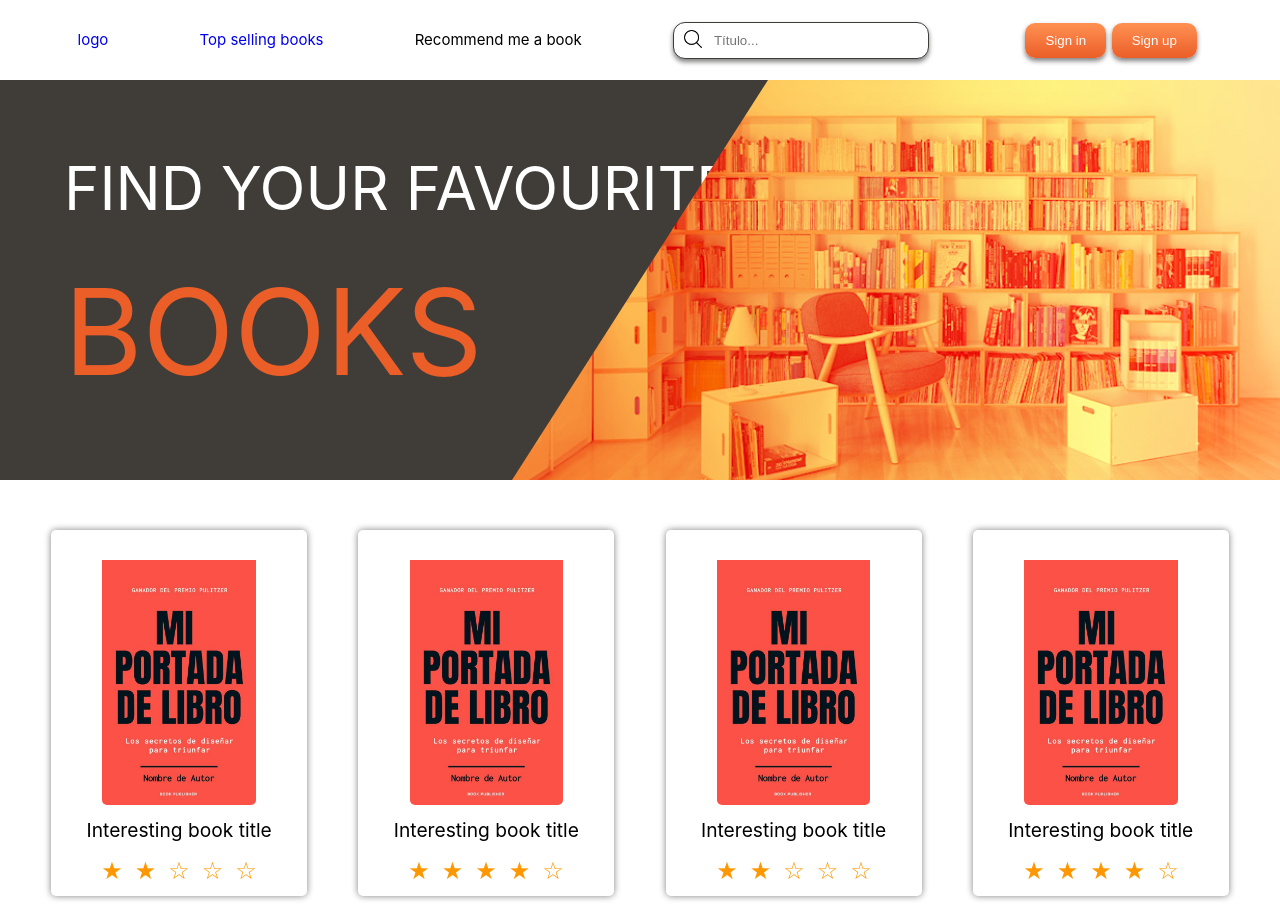
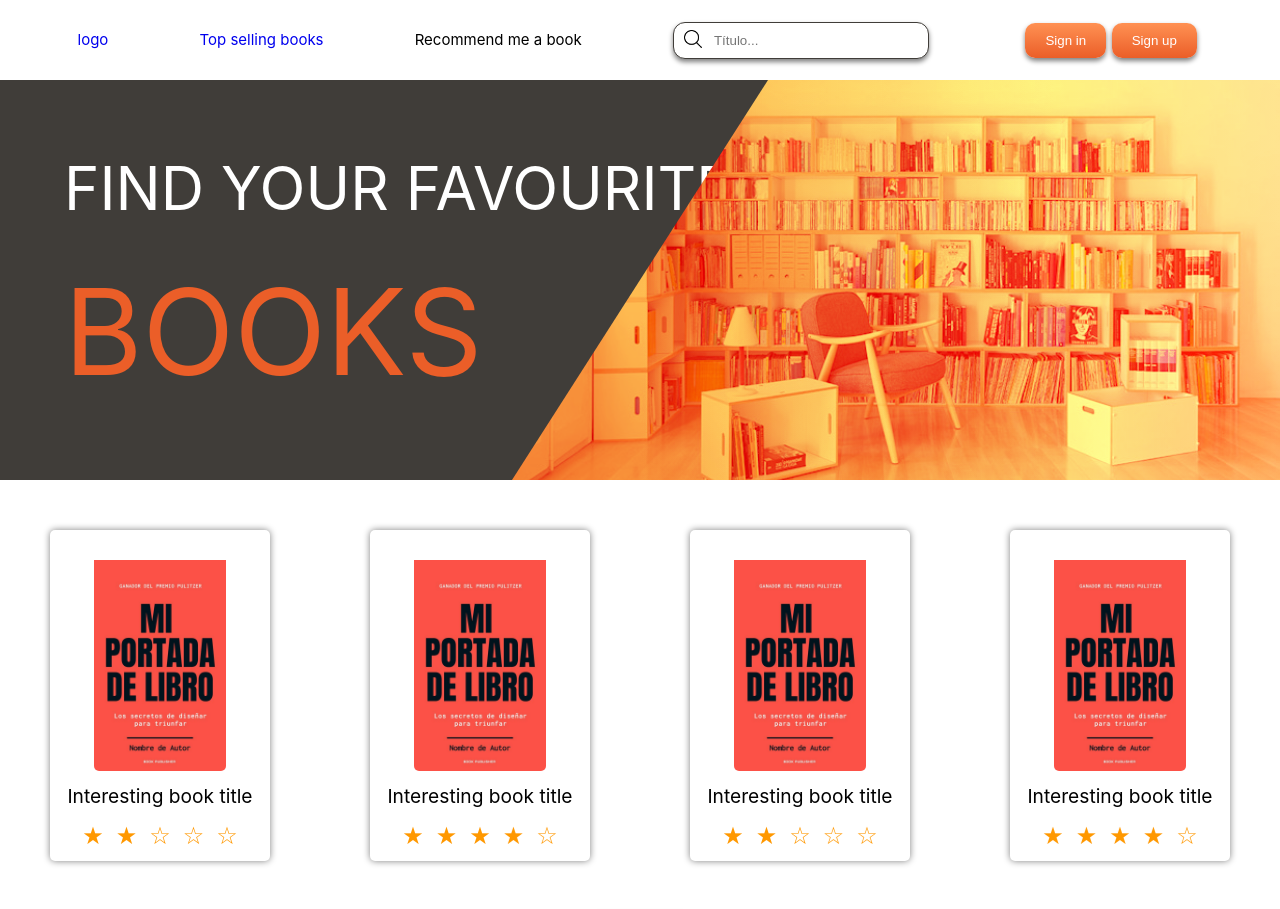
Before and after one commit to mgg709/BookWise, a Vue app in the folder frontend/bookwise-front/: page / in a window 1280 px wide. Shown: the top 909 px of the page. Built offline with nearby package versions, Linux system fonts and the light colour scheme.

Commit message:
Book list view and grid for list of books

```diff
--- a/frontend/bookwise-front/src/views/HomeView.vue
+++ b/frontend/bookwise-front/src/views/HomeView.vue
@@ -10,10 +10,10 @@
     </div>
   </div>
   <div class="book-list">
-    <BookCard imageName="template-book-cover" bookStars=2 widthSize="20%" class="book-card"></BookCard>
-    <BookCard imageName="template-book-cover" bookStars=4 widthSize="20%" class="book-card"></BookCard>
-    <BookCard imageName="template-book-cover" bookStars=2 widthSize="20%" class="book-card"></BookCard>
-    <BookCard imageName="template-book-cover" bookStars=4  widthSize="20%" class="book-card"></BookCard>
+    <BookCard imageName="template-book-cover" bookStars=2 widthSize="100%" class="book-card"></BookCard>
+    <BookCard imageName="template-book-cover" bookStars=4 widthSize="100%" class="book-card"></BookCard>
+    <BookCard imageName="template-book-cover" bookStars=2 widthSize="100%" class="book-card"></BookCard>
+    <BookCard imageName="template-book-cover" bookStars=4  widthSize="100%" class="book-card"></BookCard>
   </div>
   <NormalButton id="load-more" textButton="Load more"></NormalButton>
 </div>
@@ -98,11 +98,10 @@ export default {
 }
 
 .book-list{
-  margin-top: 50px;
-  margin-bottom: 50px;
-  display: flex;
-  align-items: center;
-  justify-content: space-evenly;
+  margin: 50px;
+  display: grid;
+  grid-template-columns: repeat(4, 1fr);
+  grid-gap: 100px;
 }
 
 
```
Also changed, not shown: frontend/bookwise-front/src/views/BookListView.vue (added, +31 -0 lines).
